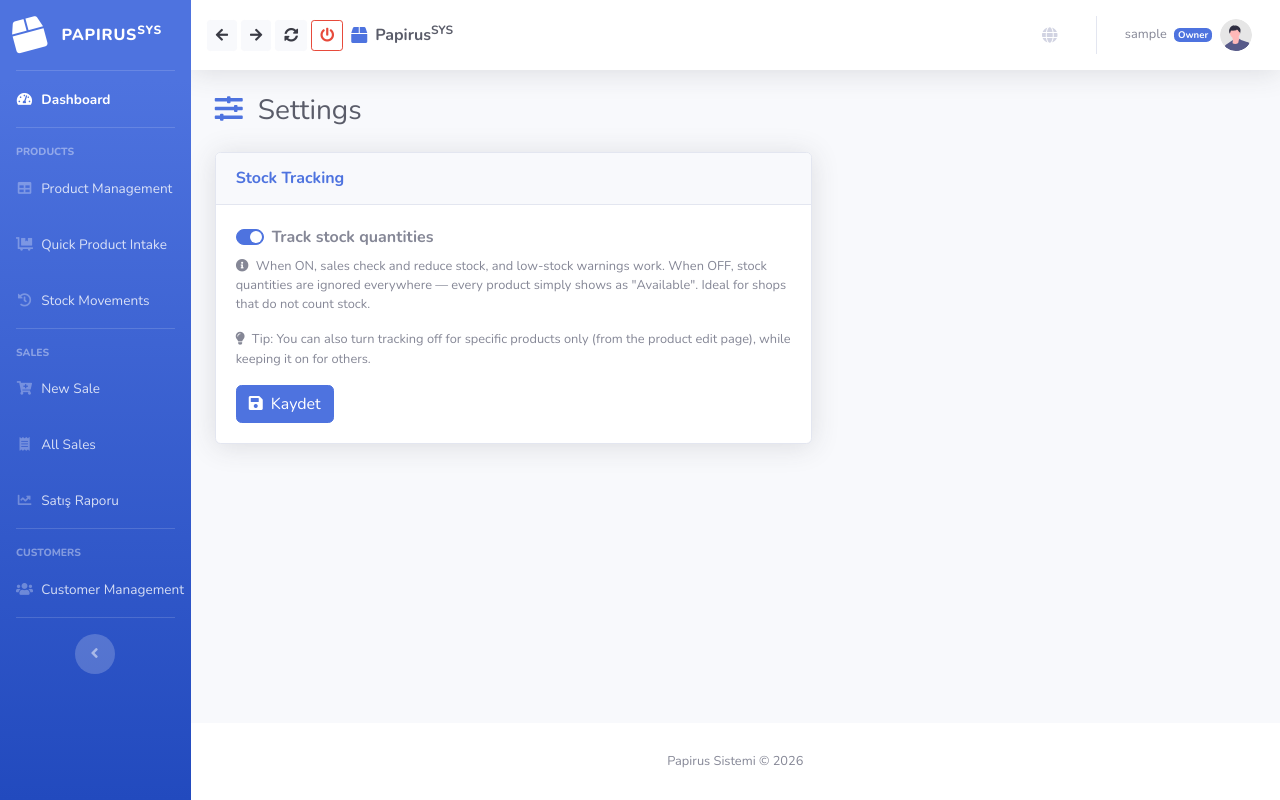
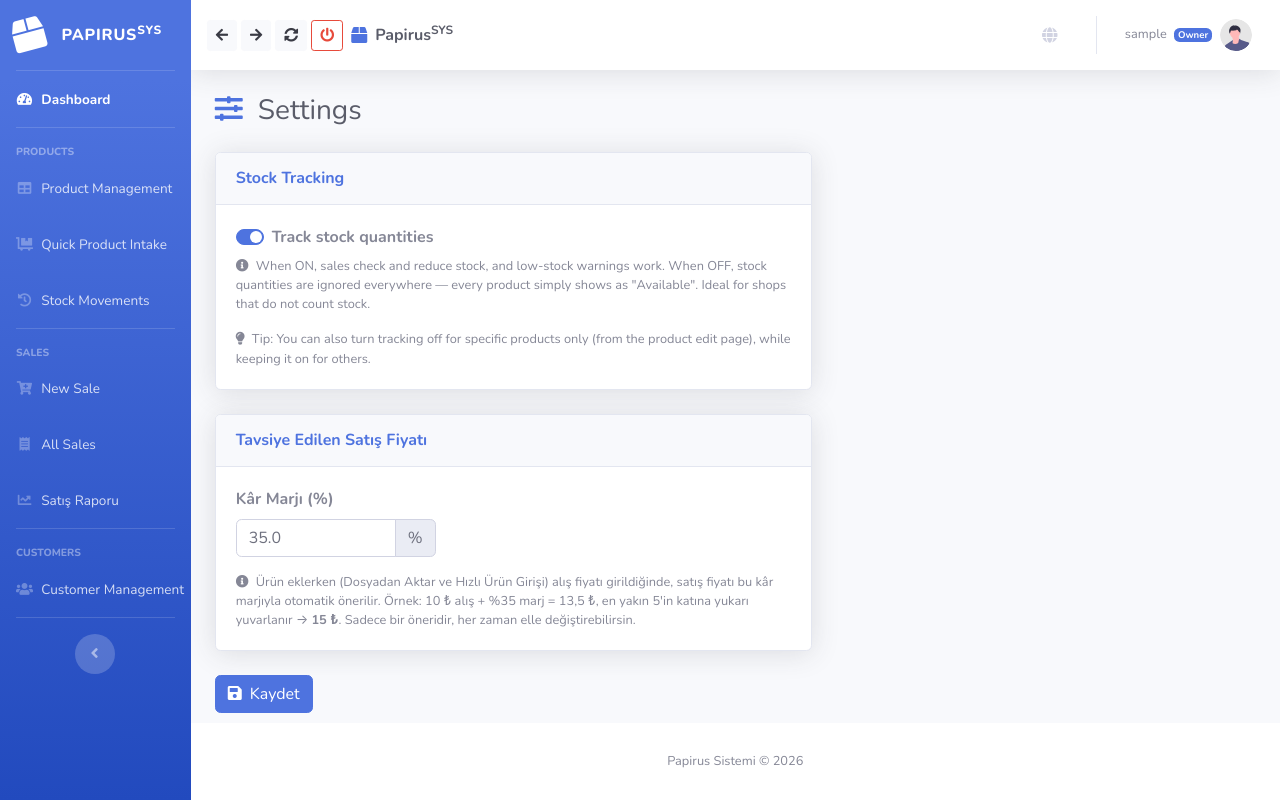
Before and after one commit to Storkin/Papirus_sys_final, a Django app: page /settings/ in a window 1280 px wide. Run offline with Django 5.2, Linux system fonts and the light colour scheme; the visitor is signed in with stand-in values (Sample User, id 1); data comes from the database, SQL or seed files in the repository; some libraries are stand-ins or nearby versions.

Commit message:
Tavsiye satış fiyatı: alış fiyatı + kâr marjı (Ayarlar'dan değiştirilebilir, varsayılan %35), 5'in katına yuvarlanır. Dosyadan Aktar önizlemesinde ve Hızlı Ürün Girişi'nde otomatik önerilir

```diff
--- a/toptanci_projesi/inventory/models.py
+++ b/toptanci_projesi/inventory/models.py
@@ -144,8 +144,12 @@ class ReferenceBarcode(models.Model):
 
 class AppSetting(models.Model):
     """Tek satırlık genel ayar. stock_tracking_enabled = ana stok takibi şalteri.
-    Kapalıysa hiçbir üründe stok umursanmaz (hepsi 'Mevcut')."""
+    Kapalıysa hiçbir üründe stok umursanmaz (hepsi 'Mevcut').
+    default_markup_percent = alış fiyatından tavsiye satış fiyatı hesaplarken
+    kullanılan genel kâr marjı yüzdesi (ürün ekleme sayfalarında öneri olarak
+    kullanılır, kullanıcı isterse değiştirebilir)."""
     stock_tracking_enabled = models.BooleanField(default=True, verbose_name=_("Stock Tracking"))
+    default_markup_percent = models.FloatField(default=35.0, verbose_name=_("Default Markup (%)"))
 
     @classmethod
     def get(cls):
--- a/toptanci_projesi/inventory/views.py
+++ b/toptanci_projesi/inventory/views.py
@@ -752,6 +752,7 @@ def product_import(request):
             'name', 'ürün adı', 'urun adi', 'stok adı', 'stok adi', 'stok_adi',
             'stok adı', 'ürün adi', 'stokadı',
         }
+        markup = AppSetting.get().default_markup_percent
         preview = []
         for row in rows:
             # Ad: 'Ürün Adı' veya 'Stok Adı' (farklı tedarikçi/program başlıkları)
@@ -781,6 +782,7 @@ def product_import(request):
                 'tax_rate': _imp_get(row, 'tax_rate', 'KDV Oranı', default='20'),
                 'qty': qty,
                 'purchase_price': purchase,
+                'suggested_price': suggested_price(purchase, markup),
                 'exists': bool(existing),
                 'current_stock': existing.stock_quantity if existing else 0,
             })
@@ -848,7 +850,10 @@ def product_intake(request):
 
         saved = {'added': added, 'updated': updated, 'skipped': skipped}
 
-    return render(request, 'inventory/product_intake.html', {'saved': saved})
+    return render(request, 'inventory/product_intake.html', {
+        'saved': saved,
+        'markup_percent': AppSetting.get().default_markup_percent,
+    })
 
 
 @login_required
@@ -998,13 +1003,33 @@ def reference_import_template(request):
 
 # ─── Ayarlar ────────────────────────────────────────────────────────────────────
 
+def suggested_price(purchase_price, markup_percent):
+    """Alış fiyatından tavsiye satış fiyatı: kâr marjı ekle, 5'in katına yukarı
+    yuvarla (ör. 10 TL alış + %35 -> 13.5 -> 15 TL; 100 TL alış -> 135 -> 135 TL)."""
+    import math
+    try:
+        purchase_price = float(purchase_price)
+    except (TypeError, ValueError):
+        return 0.0
+    if purchase_price <= 0:
+        return 0.0
+    raw = purchase_price * (1 + (markup_percent or 0) / 100)
+    return math.ceil(raw / 5) * 5
+
+
 @patron_required
 def app_settings(request):
-    """Genel uygulama ayarları — şimdilik: ana stok takibi şalteri."""
+    """Genel uygulama ayarları — stok takibi şalteri + tavsiye fiyat kâr marjı."""
     setting = AppSetting.get()
     saved = False
     if request.method == 'POST':
         setting.stock_tracking_enabled = request.POST.get('stock_tracking_enabled') == 'on'
+        try:
+            setting.default_markup_percent = float(
+                request.POST.get('default_markup_percent', '35').replace(',', '.')
+            )
+        except (TypeError, ValueError):
+            pass
         setting.save()
         saved = True
     return render(request, 'inventory/app_settings.html', {'setting': setting, 'saved': saved})
--- a/toptanci_projesi/templates/inventory/app_settings.html
+++ b/toptanci_projesi/templates/inventory/app_settings.html
@@ -1,5 +1,6 @@
 {% extends 'base.html' %}
 {% load i18n %}
+{% load l10n %}
 
 {% block content %}
 <div class="d-sm-flex align-items-center justify-content-between mb-4">
@@ -14,13 +15,14 @@
 
 <div class="row">
     <div class="col-lg-7">
+        <form method="post">
+            {% csrf_token %}
+
             <div class="card shadow mb-4">
                 <div class="card-header py-3">
                     <h6 class="m-0 font-weight-bold text-primary">{% trans "Stock Tracking" %}</h6>
                 </div>
                 <div class="card-body">
-                <form method="post">
-                    {% csrf_token %}
                     <div class="custom-control custom-switch mb-2">
                         <input type="checkbox" class="custom-control-input" id="stockTracking"
                                name="stock_tracking_enabled" {% if setting.stock_tracking_enabled %}checked{% endif %}>
@@ -32,16 +34,40 @@
                         <i class="fas fa-info-circle mr-1"></i>
                         {% trans "When ON, sales check and reduce stock, and low-stock warnings work. When OFF, stock quantities are ignored everywhere — every product simply shows as \"Available\". Ideal for shops that do not count stock." %}
                     </p>
-                    <p class="text-muted small mb-3">
+                    <p class="text-muted small mb-0">
                         <i class="fas fa-lightbulb mr-1"></i>
                         {% trans "Tip: You can also turn tracking off for specific products only (from the product edit page), while keeping it on for others." %}
                     </p>
+                </div>
+            </div>
+
+            <div class="card shadow mb-4">
+                <div class="card-header py-3">
+                    <h6 class="m-0 font-weight-bold text-primary">Tavsiye Edilen Satış Fiyatı</h6>
+                </div>
+                <div class="card-body">
+                    <div class="form-group">
+                        <label class="font-weight-bold">Kâr Marjı (%)</label>
+                        <div class="input-group" style="max-width:200px">
+                            <input type="number" step="0.1" min="0" name="default_markup_percent"
+                                   value="{{ setting.default_markup_percent|unlocalize }}" class="form-control">
+                            <div class="input-group-append"><span class="input-group-text">%</span></div>
+                        </div>
+                    </div>
+                    <p class="text-muted small mb-0">
+                        <i class="fas fa-info-circle mr-1"></i>
+                        Ürün eklerken (Dosyadan Aktar ve Hızlı Ürün Girişi) alış fiyatı girildiğinde,
+                        satış fiyatı bu kâr marjıyla otomatik önerilir. Örnek: 10 ₺ alış + %35 marj = 13,5 ₺,
+                        en yakın 5'in katına yukarı yuvarlanır → <strong>15 ₺</strong>. Sadece bir öneridir,
+                        her zaman elle değiştirebilirsin.
+                    </p>
+                </div>
+            </div>
+
             <button type="submit" class="btn btn-primary">
                 <i class="fas fa-save mr-1"></i> {% trans "Save" %}
             </button>
         </form>
     </div>
 </div>
-    </div>
-</div>
 {% endblock %}
--- a/toptanci_projesi/templates/inventory/product_import.html
+++ b/toptanci_projesi/templates/inventory/product_import.html
@@ -146,8 +146,9 @@
                                        class="form-control form-control-sm text-center">
                             </td>
                             <td class="align-middle">
-                                <input type="number" name="price_{{ forloop.counter0 }}" value="{{ row.purchase_price|unlocalize }}"
-                                       step="0.01" min="0" class="form-control form-control-sm text-right">
+                                <input type="number" name="price_{{ forloop.counter0 }}" value="{{ row.suggested_price|unlocalize }}"
+                                       step="0.01" min="0" class="form-control form-control-sm text-right"
+                                       title="Tavsiye edilen fiyat — dilediğin gibi değiştirebilirsin">
                             </td>
                         </tr>
                         {% endfor %}
```
Also changed, not shown: toptanci_projesi/templates/inventory/product_intake.html (+17 -3 lines), toptanci_projesi/inventory/migrations/0011_appsetting_default_markup_percent.py (added). Lines whose indentation alone changed are shown as unchanged.
